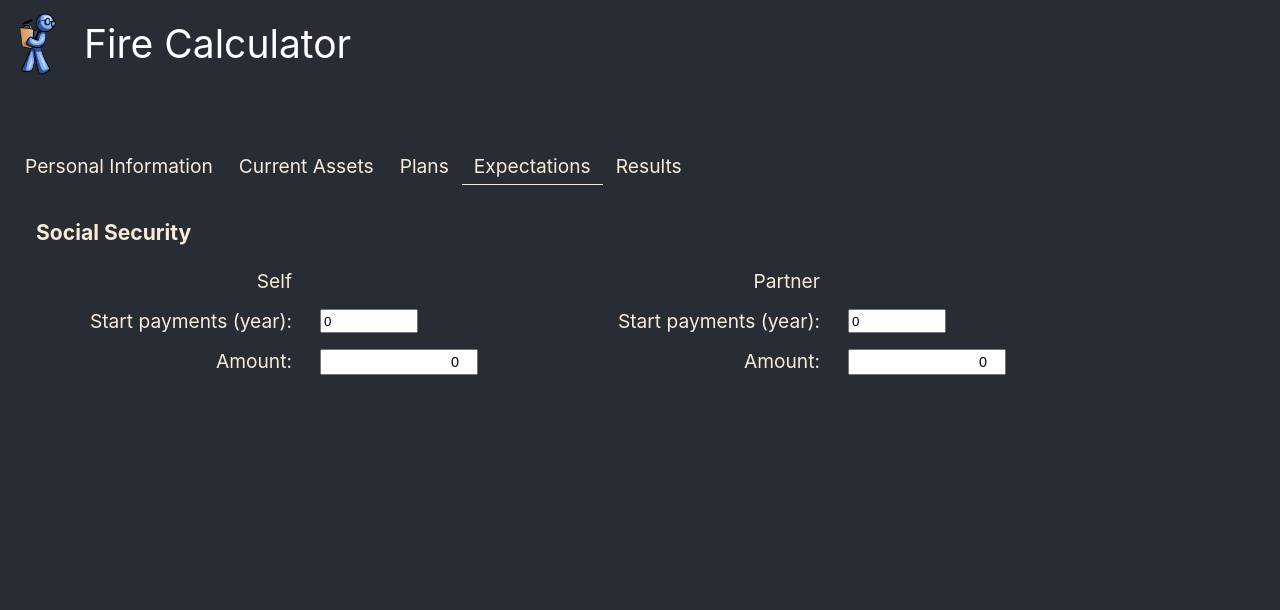
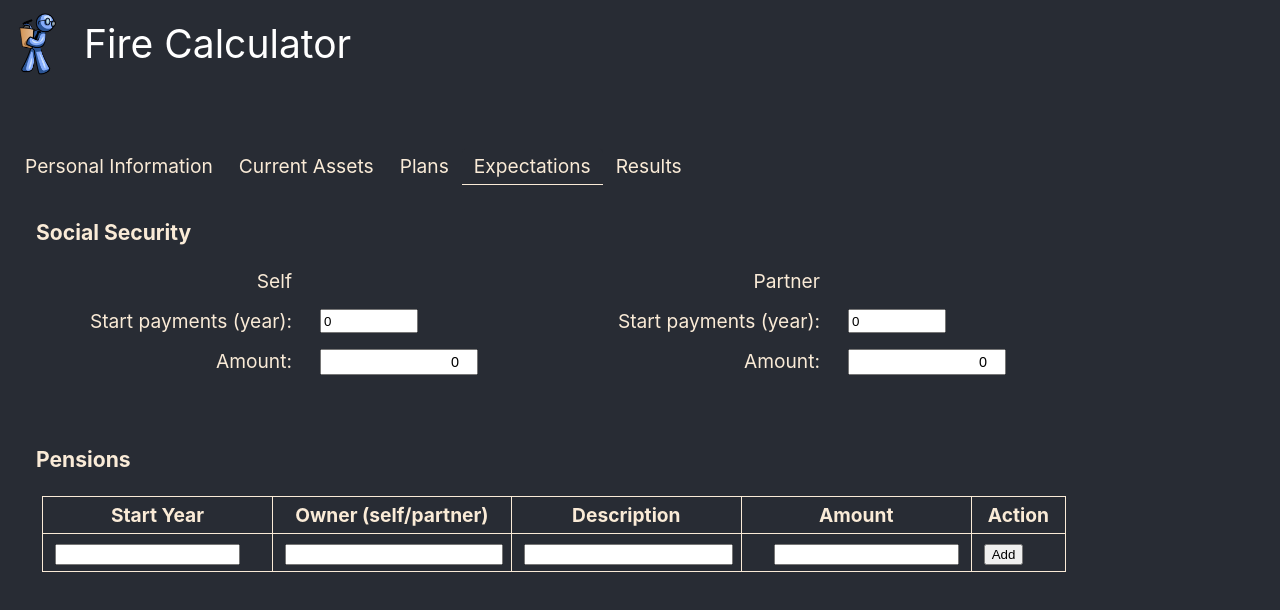
Before and after one commit to sh0knah/FIRE, a React (Create React App) app: page / in a window 1280 px wide. Both pictures are taken after a click on the tab "Expectations". Shown: the top 610 px of the page. Built offline with nearby package versions, Linux system fonts and the light colour scheme.

Commit message:
Pension data entry

```diff
--- a/src/Calculations.js
+++ b/src/Calculations.js
@@ -98,8 +98,7 @@ function modelResults(personal, currentAssets, plan, expectations) {
 
             for (let p = 0; p < expectations.pensions.length; p++) {
                 if (+(expectations.pensions[p].startYear) === year) {
-                    pensionAmount += expectations.pensions[p].annualAmount;
-
+                    pensionAmount += expectations.pensions[p].amount;
                     // TODO - account for death scenarios
                 }
             }
--- a/src/InputExpectations.js
+++ b/src/InputExpectations.js
@@ -14,21 +14,10 @@ function InputExpectations() {
             inflationRates: [
                 {
                     startYear: 2021,
-                    rate: .03
+                    rate: .0324
                 }
             ],
-            pensions: [
-                {
-                    owner: '',
-                    startYear: 2039,
-                    annualAmount: 13488,
-                    //inflationIncreases: 0,
-                    onDeath: {
-                        payout: 0,
-                        continuedPayment: 0
-                    }
-                }
-            ],
+            pensions: [],
 
             ssyear: 0,
             ssamount: 0,
@@ -81,6 +70,35 @@ function InputExpectations() {
 
     }, [state])
 
+    function handleAddPension() {
+        const startYear = document.getElementById("PensionStartYear").value;
+        const owner = document.getElementById("PensionOwner").value;
+        const description = document.getElementById("PensionDescription").value;
+        const amount = document.getElementById("PensionAmount").value === "" ? 0 : +document.getElementById("PensionAmount").value;
+
+        const newRow = {
+            startYear: +startYear,
+            owner: owner,
+            description: description,
+            amount: +amount
+        };
+        const pensions = state.pensions.concat(newRow).sort((first, second) => { return first.year > second.year });
+        setState({
+            ...state,
+            pensions:
+                pensions
+        });
+    };
+
+    function handleRemovePension(index) {
+        const pensions = JSON.parse(JSON.stringify(state.pensions)); // Deep Clone array
+        pensions.splice(index, 1).sort((first, second) => { return first.startYear + first.owner < second.startYear + second.owner });
+        setState({
+            ...state,
+            pensions: pensions
+        });
+    };
+
     return (
         <div id="InputExpectations" className="Input">
             <div id="SocialSecurity" className="Section-Body">
@@ -102,6 +120,46 @@ function InputExpectations() {
                     </div>
                 </div>
             </div>
+
+            <div id="Pensions" className="Section-Body">
+                <div className="Section-Label">Pensions</div>
+                <div className="Section-Instructions"></div>
+                <div className="Section-Subsection">
+                    <table id="Table-Pensions" className="FireData-Table">
+                        <thead>
+                            <tr>
+                                <th className="FireData-Table-Header">Start Year</th>
+                                <th className="FireData-Table-Header">Owner (self/partner)</th>
+                                <th className="FireData-Table-Header">Description</th>
+                                <th className="FireData-Table-Header">Amount</th>
+                                <th className="FireData-Table-Header">Action</th>
+                            </tr>
+                        </thead>
+                        <tbody>
+                            {state.pensions.map(function (pension, index) {
+                                return (
+                                    <tr key={index}>
+                                        <td className="FireData-Table-Cell Year" >{pension.startYear}</td>
+                                        <td className="FireData-Table-Cell" >{pension.owner}</td>
+                                        <td className="FireData-Table-Cell" >{pension.description}</td>
+                                        <td className="FireData-Table-Cell Amount">{pension.amount.toLocaleString('en')}</td>
+                                        <td className="FireData-Table-Cell"><button id="btnRemovePension" onClick={() => handleRemovePension(index)}>Remove</button></td>
+                                    </tr>
+                                )
+                            })}
+                        </tbody>
+                        <tfoot>
+                            <tr>
+                                <th className="FireData-Table-Cell"><input type="year" id="PensionStartYear" /></th>
+                                <th className="FireData-Table-Cell Text"><input type="test" id="PensionOwner" /></th>
+                                <th className="FireData-Table-Cell Text"><input type="test" id="PensionDescription" /></th>
+                                <th className="FireData-Table-Cell Amount"><input type="number" id="PensionAmount" /></th>
+                                <th className="FireData-Table-Cell"><button id="btnAddPension" onClick={handleAddPension}>Add</button></th>
+                            </tr>
+                        </tfoot>
+                    </table>
+                </div>
+            </div>
         </div>
     )
 }
```
